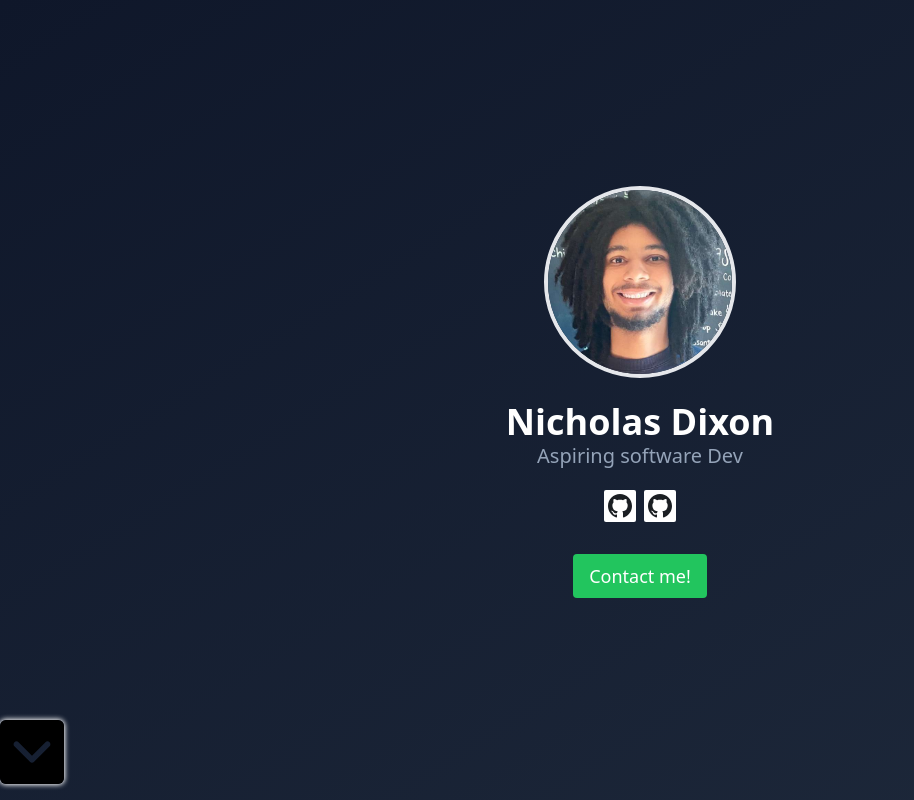
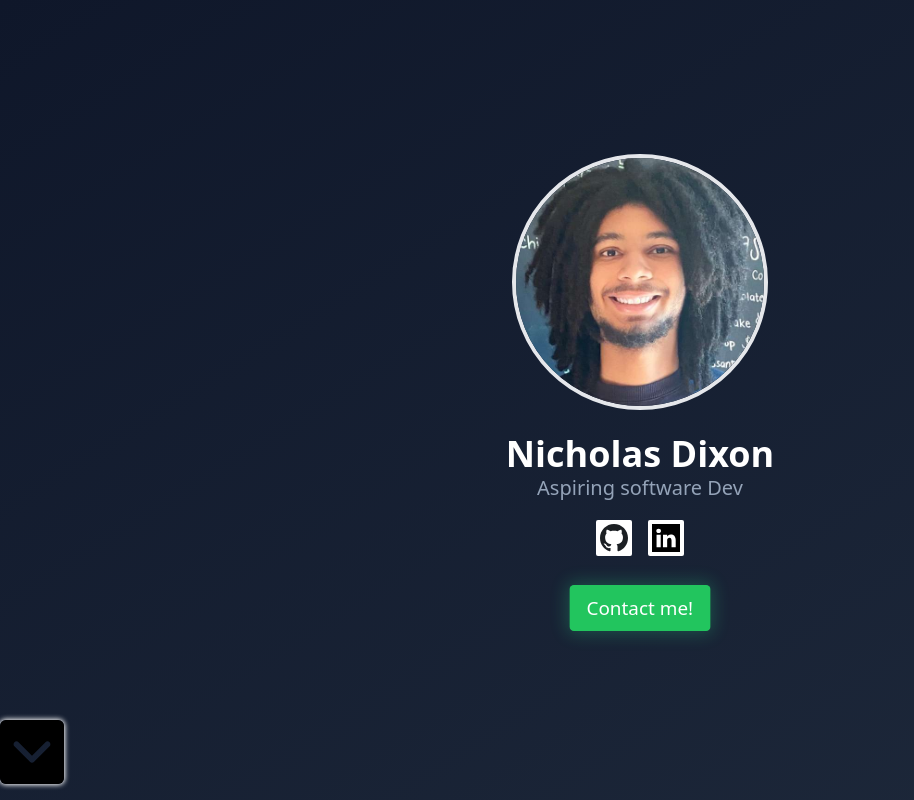
Before and after one commit to CoolCoder54323/Portfolio, a SvelteKit app: page / in a window 1280 px wide. Shown: the top 800 px of the page, without its empty margins (0-914 px from the left). Built offline with nearby package versions, Linux system fonts and the light colour scheme.

Commit message:
Added animations

```diff
--- a/src/routes/landing.svelte
+++ b/src/routes/landing.svelte
@@ -1,24 +1,66 @@
 
-<div class=" bg-gradient-to-br from-slate-900 to-slate-800 text-white p-4 text-center h-screen items-center justify-center flex">
+<script>
+    let elem;
+
+
+</script>
+<div bind:this={elem} class=" bg-gradient-to-br from-slate-900 to-slate-800 text-white p-4 text-center h-screen items-center justify-center flex">
     <div class="h-fits">
-        <img class="ml-auto mr-auto border-4 rounded-full h-48 w-48" alt="headshot" src="face.png">
+        <img class="moveDown select-none ml-auto mr-auto border-4 rounded-full h-48 w-48 lg:h-64 lg:w-64" alt="headshot" src="face.png">
         <div class="mb-5">
-            <h1 class="text-4xl font-bold mt-6">Nicholas Dixon</h1>
-            <p class=" text-xl text-slate-400"> Aspiring software Dev</p>
+            <h1 class="text-4xl font-bold mt-6 moveRight">Nicholas Dixon</h1>
+            <p class=" text-xl text-slate-400 moveLeft">Aspiring software Dev</p>
         </div>
 
-        <div class="flex justify-center gap-2 m-4 h-8 items-center">
-            <a href="https://github.com/CoolCoder54323" class="p-1 bg-white rounded-sm transition-all h-8 hover:bg-cyan-400 hover:scale-110">
+        <div class="flex justify-center gap-4 m-4 h-8 items-center">
+            <a href="https://github.com/CoolCoder54323" class="p-1 bg-white rounded-sm transition-all h-8 md:h-9 hover:bg-cyan-400 hover:scale-110">
                 <img alt="github logo" src="githublogo.svg" class="h-full">
             </a>
-            <a href="https://github.com/CoolCoder54323" class="p-1 bg-white rounded-sm transition-all h-8 hover:bg-cyan-400 hover:scale-110">
-                <img alt="github logo" src="githublogo.svg" class="h-full">
+            <a href="https://www.linkedin.com/in/nicholas-dixon-q/" class="p-1 bg-white rounded-sm transition-all h-8 md:h-9 hover:bg-cyan-400 hover:scale-110">
+                <img alt="linkedin logo" src="linkedinlogo.svg" class="h-full">
             </a>
+
         </div>
-        <button class=" text-lg shadow-green m-4 bg-green-500 hover:bg-green-600 px-4 py-2 rounded transition-all hover:scale-105">
+        <button class="bounceIt text-lg shadow-greenG m-4 bg-green-500 hover:bg-green-600 px-4 py-2 rounded transition-all scale-105 hover:scale-110">
         Contact me!
         </button>
 
     </div>
 
 </div>
+
+<style>
+    @keyframes moveRight {
+        0% { transform: translateX(-1.3rem); opacity: 0;}
+        100% { transform: translateX(0); opacity: 1;}
+    }
+
+    @keyframes moveLeft {
+        0% { transform: translateX(1.3rem); opacity: 0;}
+        100% { transform: translateX(0); opacity: 1;}
+    }
+    @keyframes moveDown {
+        0% { transform: translateY(2rem); opacity: 0;}
+        100% { transform: translateY(0); opacity: 1;}
+    }
+
+    @keyframes bounce {
+        0% {transform: scale(105%);}
+        50% {transform: scale(110%);}
+        100% {transform: scale(105%);}
+    }
+
+    .bounceIt {
+        animation: bounce 2s 1;
+    }
+
+    .moveRight {
+        animation: moveRight .7s ease-out 1;
+    }
+    .moveDown {
+        animation: moveDown .7s ease-out 1;
+    }
+    .moveLeft {
+        animation: moveLeft 1s ease-out 1;
+    }
+</style>
```
